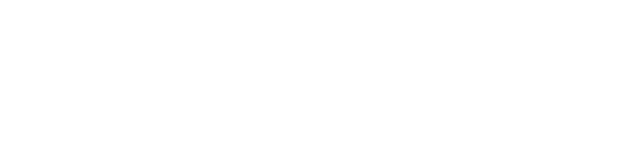
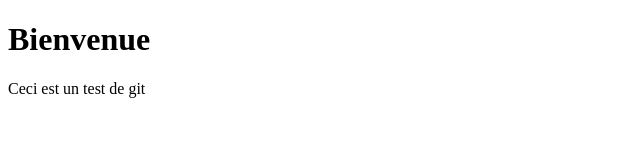
Before and after one commit to atxr/git_exercice, a plain HTML site: page index.html in a window 1280 px wide. Shown: the whole page, without its empty margins (0-640 px from the left). Drawn offline with Linux system fonts and the light colour scheme.

Commit message:
Ajout d'un titre et d'un paragraphe à index.html

```diff
--- a/index.html
+++ b/index.html
@@ -6,6 +6,7 @@
     </head>
 
     <body>
-
+	<h1>Bienvenue</h1>
+	<p>Ceci est un test de git</p>
     </body>
 </html>
```
